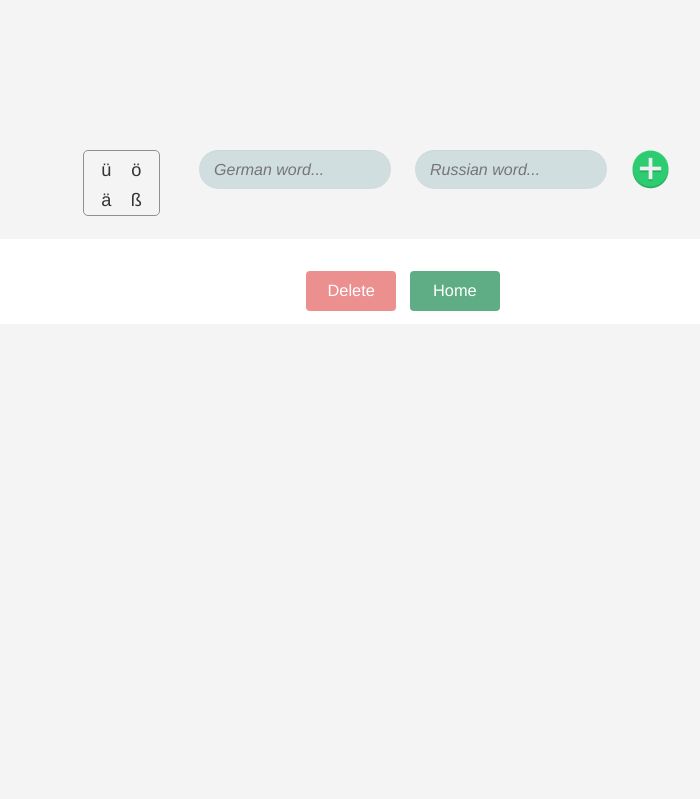
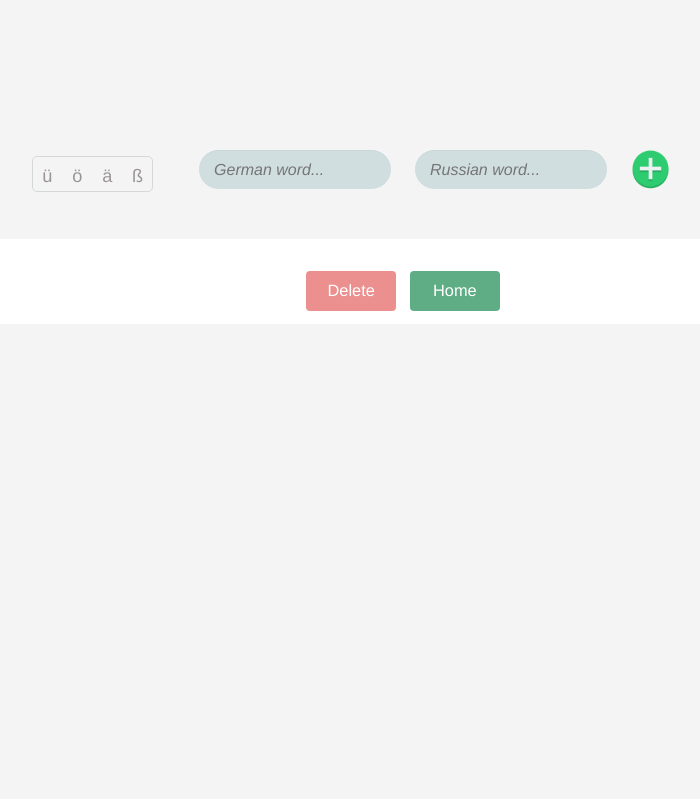
Before and after one commit to IvanNikolaychuk/GermanDictionary, a Java web app: page /src/main/webapp/jsp/words.jsp in a window 1280 px wide. Shown: the part 98-897 px from the top of the page, without its empty margins (237-937 px from the left). Run offline with Tomcat 11, a stand-in JSP engine, Linux system fonts and the light colour scheme; some libraries are stand-ins or nearby versions.

Commit message:
[Adding german-specific chars to UI] - Added ger-specific chars, logic fot them - Shortcard for answering as 'Enter' key, when focus on ger-field (in training.js) - Shortcard for adding words as 'Enter' key, when focus on rus-field (in words.js) - Refactored "ger-word" names -> "ger-field"

```diff
--- a/web/src/main/webapp/jsp/words.jsp
+++ b/web/src/main/webapp/jsp/words.jsp
@@ -7,8 +7,10 @@
     <link href="../static/css/bootstrap.css" rel="stylesheet"/>
     <link href="../static/css/words.css" rel="stylesheet"/>
     <link href="../static/css/helper-chars.css" rel="stylesheet"/>
+
     <script src="//code.jquery.com/jquery-1.11.3.min.js"></script>
     <script src="../static/js/bootstrap.js"></script>
+    <script src="../static/js/helper-chars.js"></script>
     <script src="../static/js/words.js"></script>
     <title>Words</title>
 </head>
--- a/web/src/main/webapp/static/css/helper-chars.css
+++ b/web/src/main/webapp/static/css/helper-chars.css
@@ -1,12 +1,13 @@
 .helper-chars{
-    width:6%;
     padding:2px;
+    color: #9A9595;
     border-radius: 5px;
     margin-left: 10%;
     font-size: 1.3em;
-    border: 1px solid #8F9090;
+    border: 1px solid #D5D8D8;
     position: absolute;
-    left: 15%;
+    left: 11%;
+    top: 7%;
 }
 
 .char{
--- a/web/src/main/webapp/static/css/training.css
+++ b/web/src/main/webapp/static/css/training.css
@@ -55,3 +55,8 @@ input[type="text"]{
 .answer-btn:hover{
     background: #3BBE7C;
 }
+
+.helper-chars{
+    top: 295px;
+    left: 230px;
+}
```
Also changed, not shown: other parts of web/src/main/webapp/static/css/helper-chars.css (+1 -1 lines), web/src/main/webapp/jsp/training.jsp (+11 -4 lines), web/src/main/webapp/static/js/training.js (+14 -5 lines), web/src/main/webapp/static/js/words.js (+13 -5 lines).
